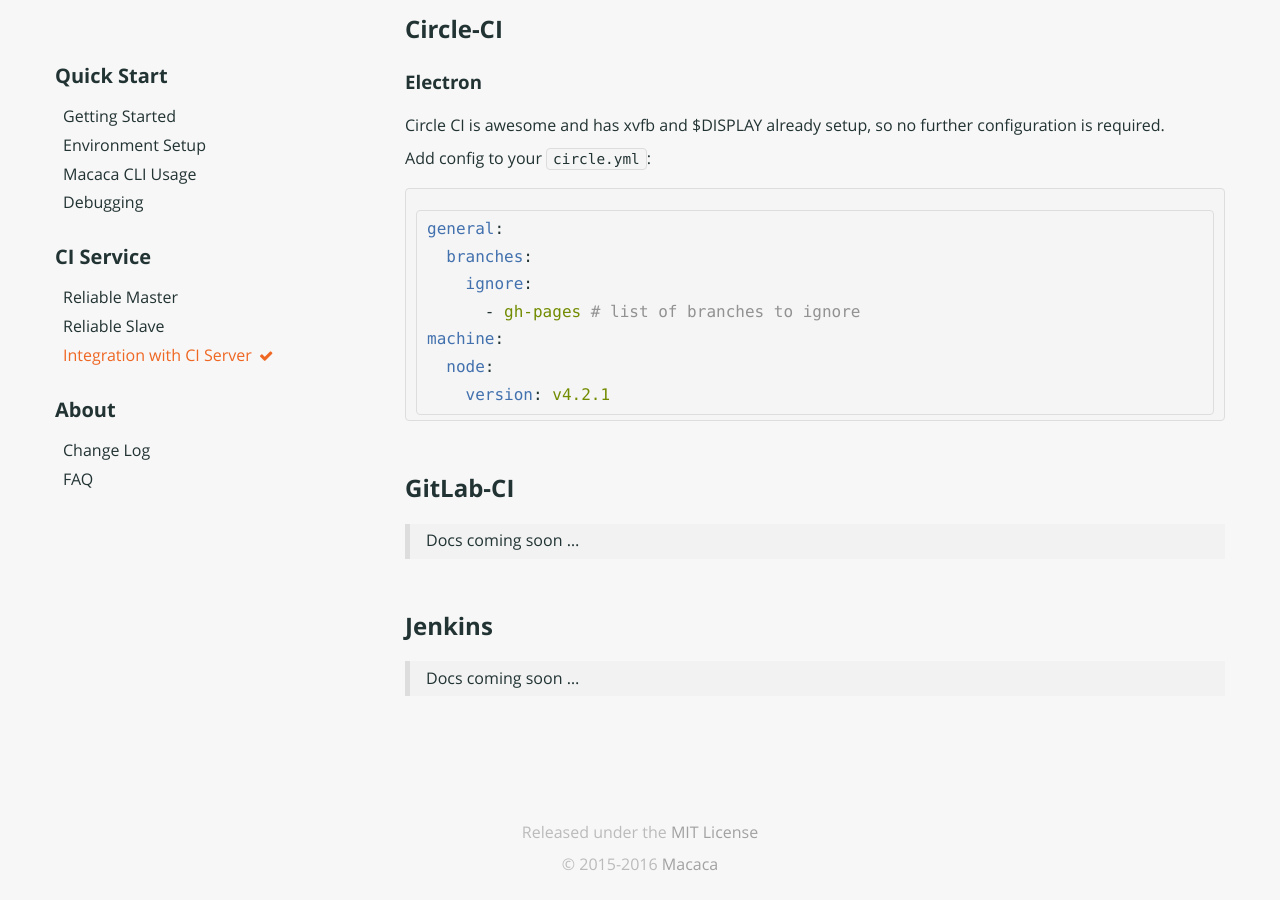
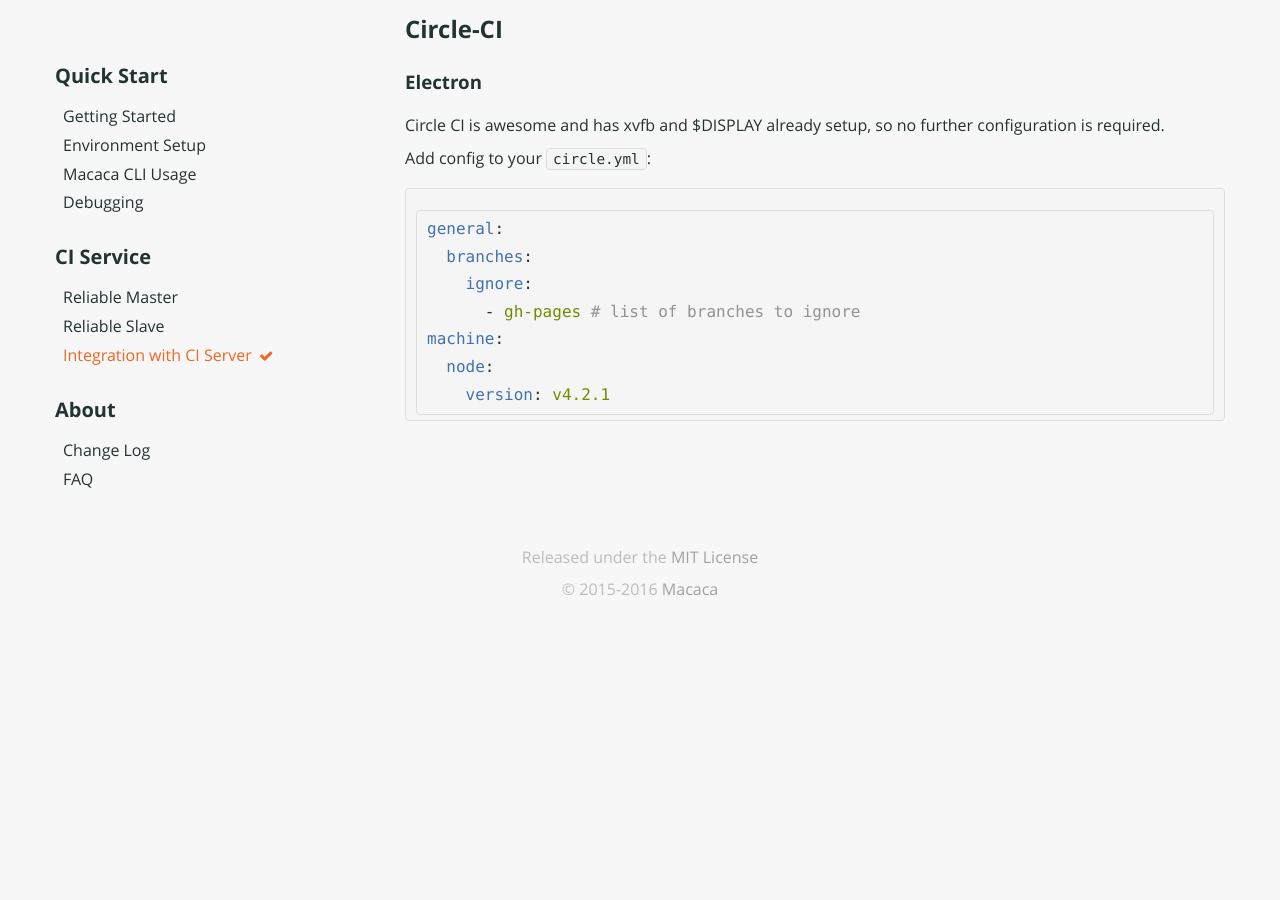
Before and after one commit to sencho/macacajs.github.io, a Jekyll site: the page built from _docs/using-with-ci.md, in a window 1280 px wide and 900 px high, scrolled down 2364 px. Built offline with Jekyll 4.4.1, drawn with Linux system fonts in a browser that asks for light colours; after the commit the page ends 2989 px from its top, so only the background shows below that.

````diff
--- a/_docs/using-with-ci.md
+++ b/_docs/using-with-ci.md
@@ -107,11 +107,3 @@ machine:
   node:
     version: v4.2.1
 ```
-
-## GitLab-CI
-
-> Docs coming soon ...
-
-## Jenkins
-
-> Docs coming soon ...
````
Also changed, not shown: _docs/master-deployment.md (+8 -0 lines).
